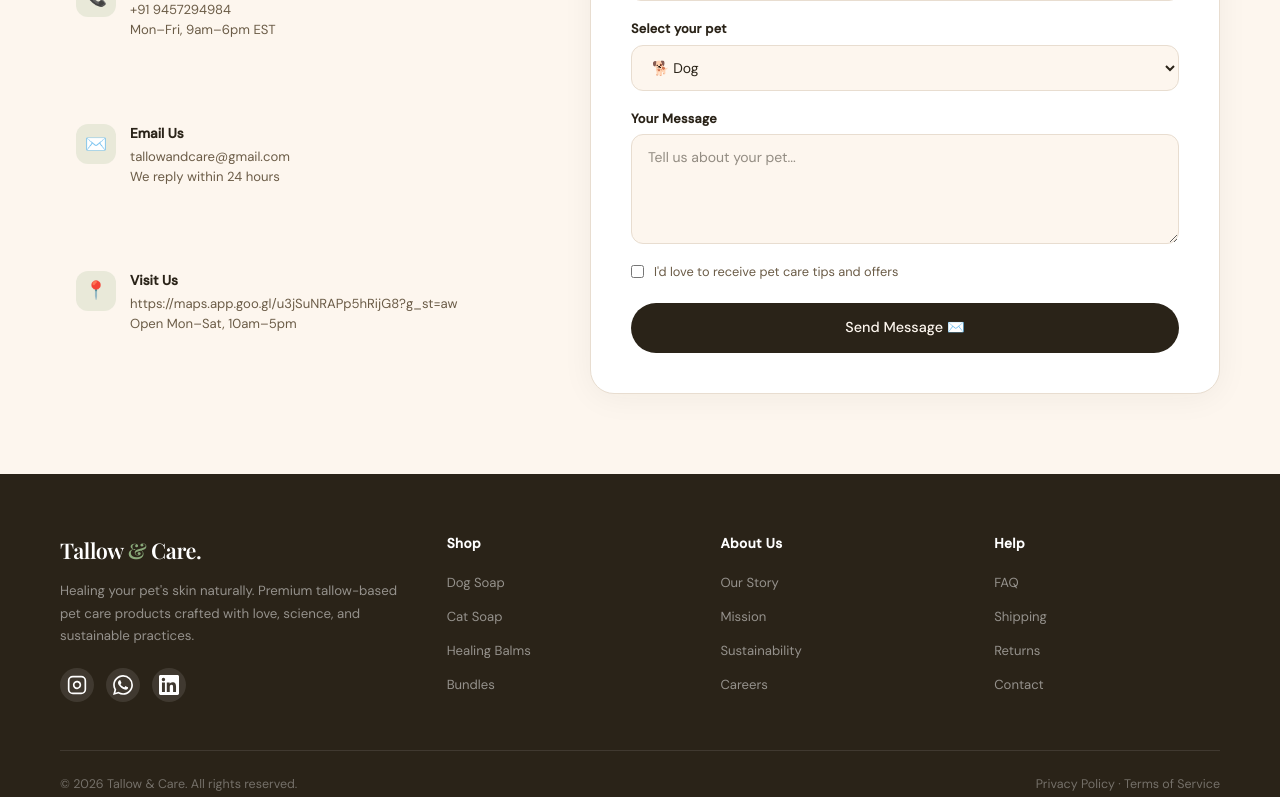
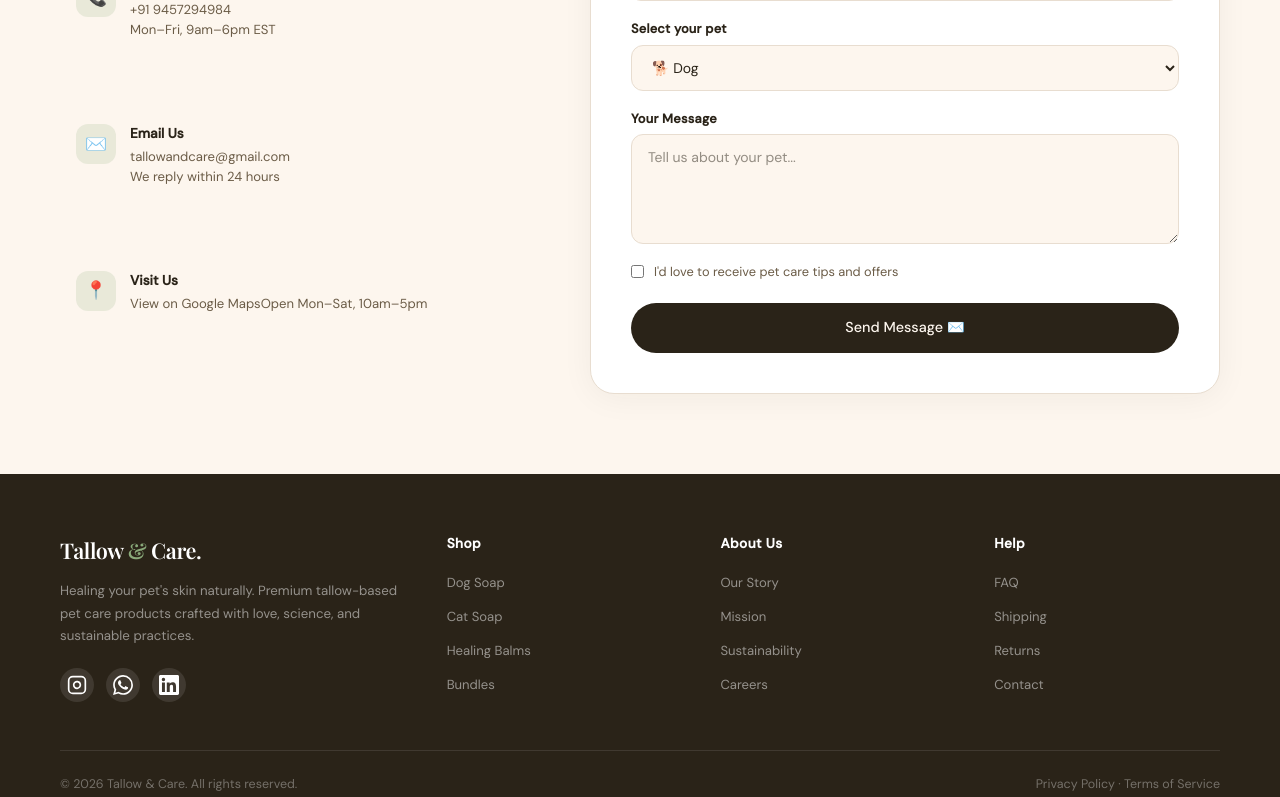
Before and after one commit to tallowandcare/tallow-care-frontend, a React (Vite) app: page / in a window 1280 px wide. Shown: the part 5122-5919 px from the top of the page. Built offline with nearby package versions, Linux system fonts and the light colour scheme; a web font is replaced by a local one.

Commit message:
fix contact links

```diff
--- a/src/pages/Contact.jsx
+++ b/src/pages/Contact.jsx
@@ -338,7 +338,7 @@
                 </h4>
 
                 <p>
-                  +91 9457294984
+                  <a href="tel:+919457294984">+91 9457294984</a>
                   <br />
                   Mon–Fri, 9am–6pm EST
                 </p>
@@ -361,8 +361,8 @@
                 </h4>
 
                 <p>
-                  tallowandcare@gmail.com
-                  <br />
+                    <a href="mailto:tallowandcare@gmail.com">tallowandcare@gmail.com</a>
+                    <br />
                   We reply within 24 hours
                 </p>
 
@@ -384,8 +384,9 @@
                 </h4>
 
                 <p>
-                  https://maps.app.goo.gl/u3jSuNRAPp5hRijG8?g_st=aw
-                  <br />
+                  <a href="https://maps.app.goo.gl/u3jSuNRAPp5hRijG8?g_st=aw" target="_blank" rel="noopener noreferrer">
+                    View on Google Maps
+                  </a>
                   Open Mon–Sat, 10am–5pm
                 </p>
 
```
